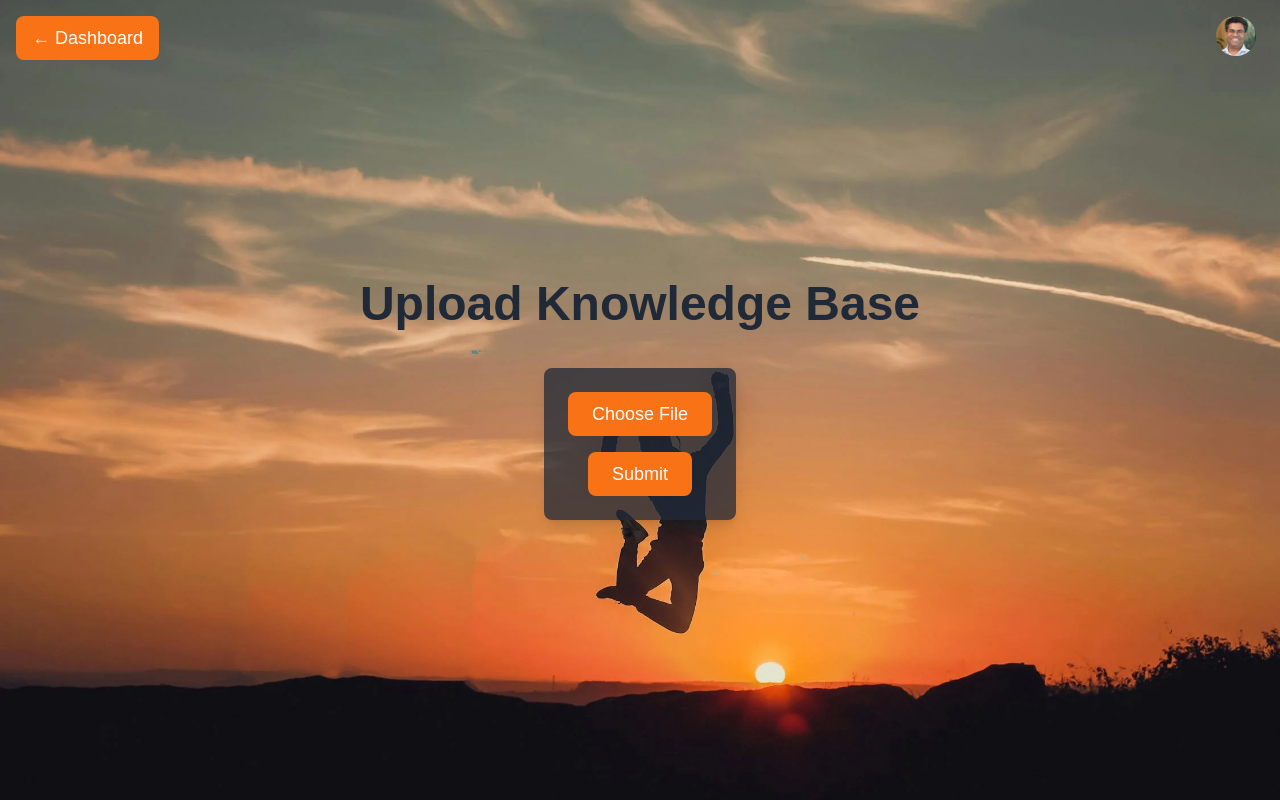
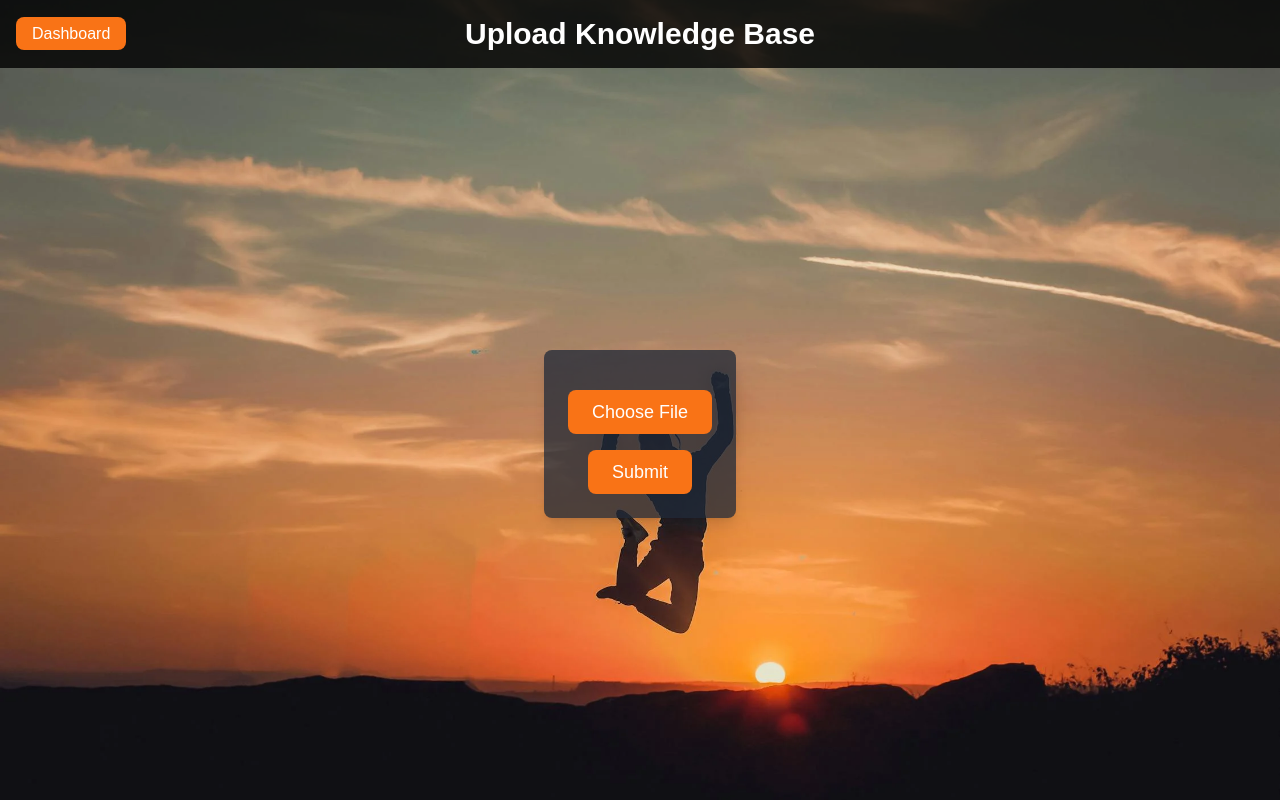
Before and after one commit to garyiyer/testqandas, a Next.js app: page /upload in a window 1280 px wide. Built offline with nearby package versions, Linux system fonts and the light colour scheme; no server answers.

Commit message:
UI tidy up 20:42 16 Oct 2024

```diff
--- /dev/null
+++ b/app/components/Header.tsx
@@ -0,0 +1,69 @@
+import React, { useState } from 'react';
+import Link from 'next/link';
+import Image from 'next/image';
+import { useRouter } from 'next/navigation';
+import { auth } from '../firebase';
+
+interface HeaderProps {
+  title: string;
+  userName: string | null;
+  showBackButton?: boolean;
+}
+
+const Header: React.FC<HeaderProps> = ({ title, userName, showBackButton = false }) => {
+  const [dropdownOpen, setDropdownOpen] = useState(false);
+  const router = useRouter();
+
+  const handleSignOut = async () => {
+    try {
+      await auth.signOut();
+      router.push('/');
+    } catch (error) {
+      console.error('Error signing out:', error);
+    }
+  };
+
+  return (
+    <header className="w-full flex justify-between items-center p-4">
+      <div className="w-1/3">
+        {showBackButton && (
+          <Link href="/dashboard" className="bg-orange-500 text-white py-2 px-4 rounded-lg hover:bg-orange-600">
+            Dashboard
+          </Link>
+        )}
+      </div>
+      <h1 className="text-3xl font-bold text-center w-1/3 text-white">{title}</h1>
+      <div className="w-1/3 flex justify-end items-center">
+        {userName && (
+          <div className="relative">
+            <button
+              onClick={() => setDropdownOpen(!dropdownOpen)}
+              className="flex items-center focus:outline-none"
+            >
+              <span className="mr-2 text-white">{userName}</span>
+              <Image
+                src="/profile-pic.jpg"
+                alt="Profile"
+                width={40}
+                height={40}
+                className="rounded-full"
+              />
+            </button>
+            {dropdownOpen && (
+              <div className="absolute right-0 mt-2 w-48 bg-white rounded-md shadow-lg py-1 z-10">
+                <button
+                  onClick={handleSignOut}
+                  className="block w-full text-left px-4 py-2 text-sm text-gray-700 hover:bg-gray-100"
+                >
+                  Sign Out
+                </button>
+              </div>
+            )}
+          </div>
+        )}
+      </div>
+    </header>
+  );
+};
+
+export default Header;
--- a/app/dashboard/page.tsx
+++ b/app/dashboard/page.tsx
@@ -1,20 +1,18 @@
 'use client';
 
 import React, { useState, useEffect } from 'react';
-import { useRouter } from 'next/navigation';
 import { auth } from '../firebase'; // Import auth from your firebase setup
 import { onAuthStateChanged } from 'firebase/auth'; // Import directly from firebase/auth
 import Link from 'next/link';
+import Header from '../components/Header';
 
 export default function Dashboard() {
-  const [dropdownOpen, setDropdownOpen] = useState(false);
   const [userName, setUserName] = useState<string | null>(null);
-  const router = useRouter();
 
   useEffect(() => {
     const unsubscribe = onAuthStateChanged(auth, (user) => {
       if (user) {
-        setUserName(user.displayName || user.email || 'User');
+        setUserName(user.email || 'User');
       } else {
         setUserName(null);
       }
@@ -23,42 +21,10 @@ export default function Dashboard() {
     return () => unsubscribe();
   }, []);
 
-  const handleSignOut = async () => {
-    await auth.signOut();
-    router.push('/'); // Redirect to the login page
-  };
-
   return (
-    <div
-      className="flex flex-col items-center justify-center min-h-screen bg-cover"
-      style={{ backgroundImage: "url('/background.jpg')" }} // Placeholder background image
-    >
-      <h1 className="text-5xl font-bold mb-10 text-gray-800">Dashboard</h1>
-      <div className="absolute top-4 right-4 flex items-center">
-        <img
-          src="/profile-pic.jpg" // Placeholder for profile picture
-          alt="Profile"
-          className="w-10 h-10 rounded-full mr-2"
-        />
-        <div className="relative">
-          <button
-            onClick={() => setDropdownOpen(!dropdownOpen)}
-            className="text-lg font-semibold text-gray-800"
-          >
-            {userName}
-          </button>
-          {dropdownOpen && (
-            <div className="absolute right-0 mt-2 w-48 bg-white border rounded shadow-lg">
-              <button
-                onClick={handleSignOut}
-                className="block w-full text-left px-4 py-2 text-red-500 hover:bg-gray-100"
-              >
-                Sign Out
-              </button>
-            </div>
-          )}
-        </div>
-      </div>
+    <div className="flex flex-col min-h-screen bg-cover bg-center" style={{ backgroundImage: "url('/background.jpg')" }}>
+      <Header title="Dashboard" userName={userName} />
+      <main className="flex-grow flex flex-col items-center justify-center">
         <div className="flex space-x-4">
           <Link href="/upload">
             <button className="bg-orange-500 text-white py-4 px-8 rounded-lg text-xl">
@@ -71,6 +37,7 @@ export default function Dashboard() {
             </button>
           </Link>
         </div>
+      </main>
     </div>
   );
 }
--- a/app/response/page.tsx
+++ b/app/response/page.tsx
@@ -1,13 +1,29 @@
 'use client';
 
-import React, { useState } from 'react';
+import React, { useState, useEffect } from 'react';
+import { auth } from '../firebase';
+import { onAuthStateChanged } from 'firebase/auth';
 import ChunkSelection from '../components/ChunkSelection';
+import Header from '../components/Header';
 
 const ResponsePage = () => {
   const [userInput, setUserInput] = useState('');
   const [aiResponse, setAiResponse] = useState('');
   const [isLoading, setIsLoading] = useState(false);
   const [selectedChunks, setSelectedChunks] = useState<string[]>([]);
+  const [userName, setUserName] = useState<string | null>(null);
+
+  useEffect(() => {
+    const unsubscribe = onAuthStateChanged(auth, (user) => {
+      if (user) {
+        setUserName(user.email || 'User');
+      } else {
+        setUserName(null);
+      }
+    });
+
+    return () => unsubscribe();
+  }, []);
 
   const handleInputChange = (e: React.ChangeEvent<HTMLTextAreaElement>) => {
     setUserInput(e.target.value);
@@ -54,13 +70,14 @@ const ResponsePage = () => {
   };
 
   return (
-    <div className="flex flex-col items-center justify-center min-h-screen bg-cover bg-center p-4">
-      <h1 className="text-5xl font-bold mb-10 text-gray-800">Generate Questions</h1>
+    <div className="flex flex-col min-h-screen bg-cover bg-center" style={{ backgroundImage: "url('/background.jpg')" }}>
+      <Header title="Generate Questions" userName={userName} showBackButton={true} />
+      <main className="flex-grow flex flex-col items-center justify-center p-4">
         <div className="w-full max-w-4xl flex flex-col md:flex-row gap-4">
           <div className="w-full md:w-1/2">
             <textarea
               value={userInput}
-            onChange={handleInputChange}
+              onChange={(e) => setUserInput(e.target.value)}
               placeholder="Enter your request e.g. I would like 5 multiple choice questions"
               className="w-full h-32 p-2 border rounded-md resize-none text-black bg-white"
               maxLength={200}
@@ -70,14 +87,14 @@ const ResponsePage = () => {
             </div>
             <button
               onClick={handleSubmit}
-            className="mt-4 bg-orange-500 text-white py-4 px-8 rounded-lg text-xl w-full"
+              className="mt-4 bg-orange-500 text-white py-2 px-4 rounded-lg text-lg w-full hover:bg-orange-600"
               disabled={isLoading}
             >
-            {isLoading ? 'Processing...' : 'Send'}
+              {isLoading ? 'Processing...' : 'Generate Questions'}
             </button>
           </div>
           <div className="w-full md:w-1/2">
-          <ChunkSelection onChunksSelected={handleChunksSelected} />
+            <ChunkSelection onChunksSelected={setSelectedChunks} />
           </div>
         </div>
         <div className="mt-8 w-full max-w-4xl p-4 border rounded-md bg-white min-h-[200px] max-h-[600px] overflow-y-auto text-black">
@@ -91,6 +108,7 @@ const ResponsePage = () => {
             "Your generated questions will appear here."
           )}
         </div>
+      </main>
     </div>
   );
 };
--- a/app/upload/page.tsx
+++ b/app/upload/page.tsx
@@ -1,21 +1,22 @@
 'use client';
 
-import React, { useState, useEffect } from 'react';
+import React, { useState, useEffect, useRef } from 'react';
 import { useRouter } from 'next/navigation';
 import { auth, firestore, storage } from '../firebase';
 import { onAuthStateChanged } from 'firebase/auth';
 import { collection, query, where, getDocs, doc, setDoc } from 'firebase/firestore';
 import { ref, uploadBytes } from 'firebase/storage';
+import Header from '../components/Header';
 
 const UploadPage = () => {
 	const [userName, setUserName] = useState<string | null>(null);
-	const [dropdownOpen, setDropdownOpen] = useState(false);
-	const [files, setFiles] = useState<FileList | null>(null);
+	const [file, setFile] = useState<File | null>(null);
 	const [uploadMessage, setUploadMessage] = useState<string | null>(null);
 	const [uploading, setUploading] = useState(false);
 	const [error, setError] = useState<string | null>(null);
 	const [uploadSuccess, setUploadSuccess] = useState(false);
 	const router = useRouter();
+	const fileInputRef = useRef<HTMLInputElement>(null);
 
 	useEffect(() => {
 		const unsubscribe = onAuthStateChanged(auth, (user) => {
@@ -29,26 +30,27 @@ const UploadPage = () => {
 		return () => unsubscribe();
 	}, []);
 
-	const handleSignOut = async () => {
-		await auth.signOut();
-		router.push('/');
+	const handleFileChange = (e: React.ChangeEvent<HTMLInputElement>) => {
+		if (e.target.files && e.target.files.length > 0) {
+			setFile(e.target.files[0]);
+			setUploadMessage(null);
+			setUploadSuccess(false);
+			setError(null);
+		}
 	};
 
-	const handleFileChange = (e: React.ChangeEvent<HTMLInputElement>) => {
-		setFiles(e.target.files);
-		setUploadMessage(null);
-		setUploadSuccess(false);
+	const handleChooseFile = () => {
+		fileInputRef.current?.click();
 	};
 
 	const handleUpload = async () => {
-		if (!files || files.length === 0) return;
+		if (!file) return;
 
 		setUploading(true);
 		setError(null);
 		setUploadSuccess(false);
 
 		try {
-			const file = files[0];
 			const filesCollection = collection(firestore, 'files');
 			const q = query(filesCollection, where('name', '==', file.name));
 			const querySnapshot = await getDocs(q);
@@ -86,12 +88,12 @@ const UploadPage = () => {
 	};
 
 	const handlePrepForAI = async () => {
-		if (!files || files.length === 0) {
+		if (!file) {
 			setError('No file selected for AI preparation');
 			return;
 		}
 
-		const fileName = files[0].name;
+		const fileName = file.name;
 		setUploadMessage('Preparing file for AI processing...');
 
 		try {
@@ -123,67 +125,35 @@ const UploadPage = () => {
 	};
 
 	return (
-		<div
-			className="flex flex-col items-center justify-center min-h-screen bg-cover bg-center"
-			style={{ backgroundImage: "url('/background.jpg')" }}
-		>
-			<div className="absolute top-4 left-4">
-				<button
-					className="bg-orange-500 text-white py-2 px-4 rounded-lg text-lg"
-					onClick={() => router.push('/dashboard')}
-				>
-					← Dashboard
-				</button>
-			</div>
-			<h1 className="text-5xl font-bold mb-10 text-gray-800">Upload Knowledge Base</h1>
-			<div className="absolute top-4 right-4 flex items-center">
-				<img
-					src="/profile-pic.jpg"
-					alt="Profile"
-					className="w-10 h-10 rounded-full mr-2"
-				/>
-				<div className="relative">
-					<button
-						onClick={() => setDropdownOpen(!dropdownOpen)}
-						className="text-lg font-semibold text-black"
-					>
-						{userName}
-					</button>
-					{dropdownOpen && (
-						<div className="absolute right-0 mt-2 w-48 bg-white border rounded shadow-lg">
-							<button
-								onClick={handleSignOut}
-								className="block w-full text-left px-4 py-2 text-red-500 hover:bg-gray-100"
-							>
-								Sign Out
-							</button>
-						</div>
-					)}
-				</div>
-			</div>
+		<div className="flex flex-col min-h-screen bg-cover bg-center" style={{ backgroundImage: "url('/background.jpg')" }}>
+			<Header title="Upload Knowledge Base" userName={userName} showBackButton={true} />
+			<main className="flex-grow flex flex-col items-center justify-center">
+				<div className="text-center">
 					<div className="flex flex-col items-center space-y-4 bg-opacity-75 bg-gray-800 p-6 rounded-lg shadow-lg">
-				<label className="bg-orange-500 text-white py-2 px-6 rounded-lg text-lg cursor-pointer">
-					Choose File
 						<input
 							type="file"
+							onChange={handleFileChange}
 							className="hidden"
-						onChange={handleFileChange}
+							ref={fileInputRef}
 						/>
-				</label>
-				{files && files.length > 0 && (
-					<span className="text-white">{files[0].name}</span>
-				)}
 						<button
-					className="bg-orange-500 text-white py-2 px-6 rounded-lg text-lg"
+							onClick={handleChooseFile}
+							className="bg-orange-500 text-white py-2 px-6 rounded-lg text-lg cursor-pointer hover:bg-orange-600"
+						>
+							Choose File
+						</button>
+						{file && <span className="text-white">{file.name}</span>}
+						<button
 							onClick={handleUpload}
-					disabled={uploading || !files}
+							className="bg-orange-500 text-white py-2 px-6 rounded-lg text-lg hover:bg-orange-600"
+							disabled={uploading || !file}
 						>
 							{uploading ? 'Uploading...' : 'Submit'}
 						</button>
 						{uploadSuccess && (
 							<button
 								onClick={handlePrepForAI}
-						className="bg-orange-500 text-white py-2 px-6 rounded-lg text-lg"
+								className="bg-orange-500 text-white py-2 px-6 rounded-lg text-lg hover:bg-orange-600"
 							>
 								Prep for AI
 							</button>
@@ -194,7 +164,9 @@ const UploadPage = () => {
 							<h2 className="text-2xl font-bold">{uploadMessage}</h2>
 						</div>
 					)}
-			{error && <p className="text-red-500">{error}</p>}
+					{error && <p className="text-red-500 mt-4">{error}</p>}
+				</div>
+			</main>
 		</div>
 	);
 };
```
Lines whose indentation alone changed are shown as unchanged.
